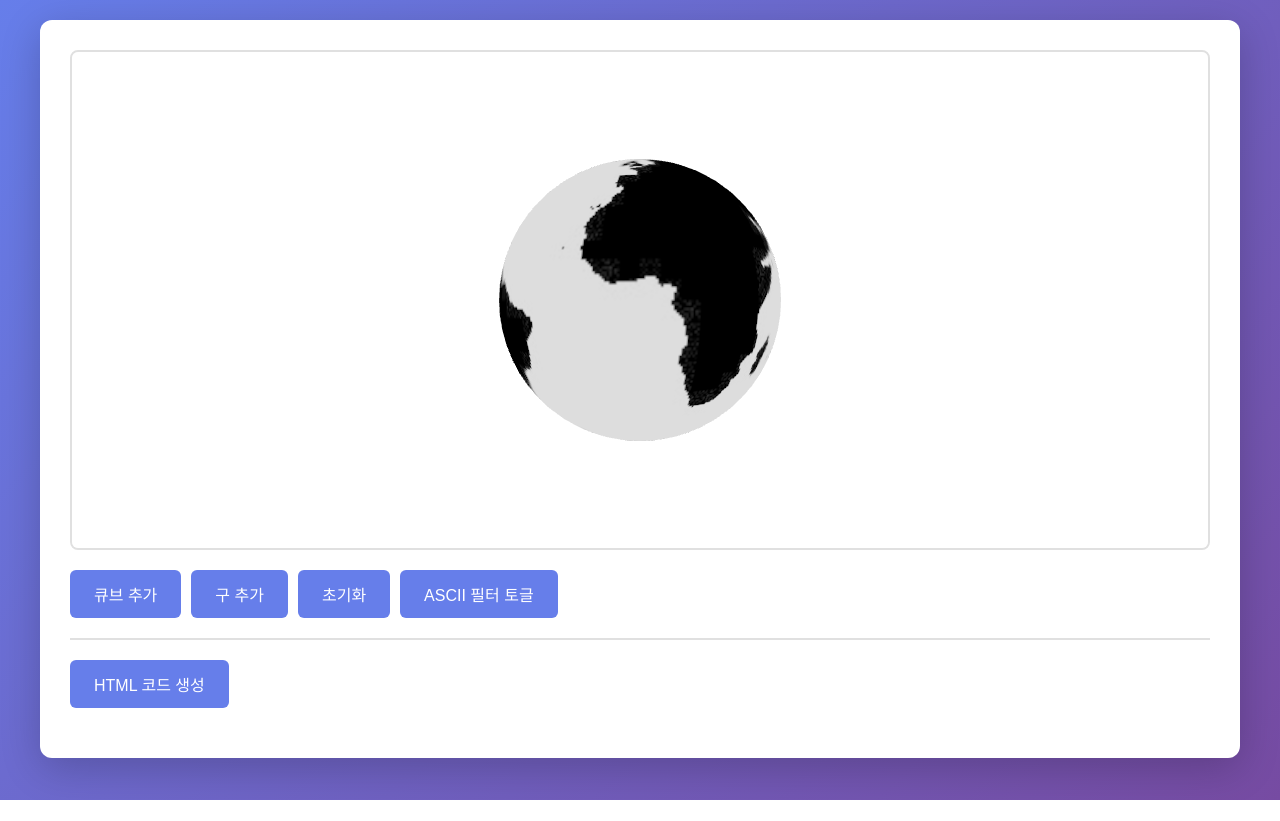
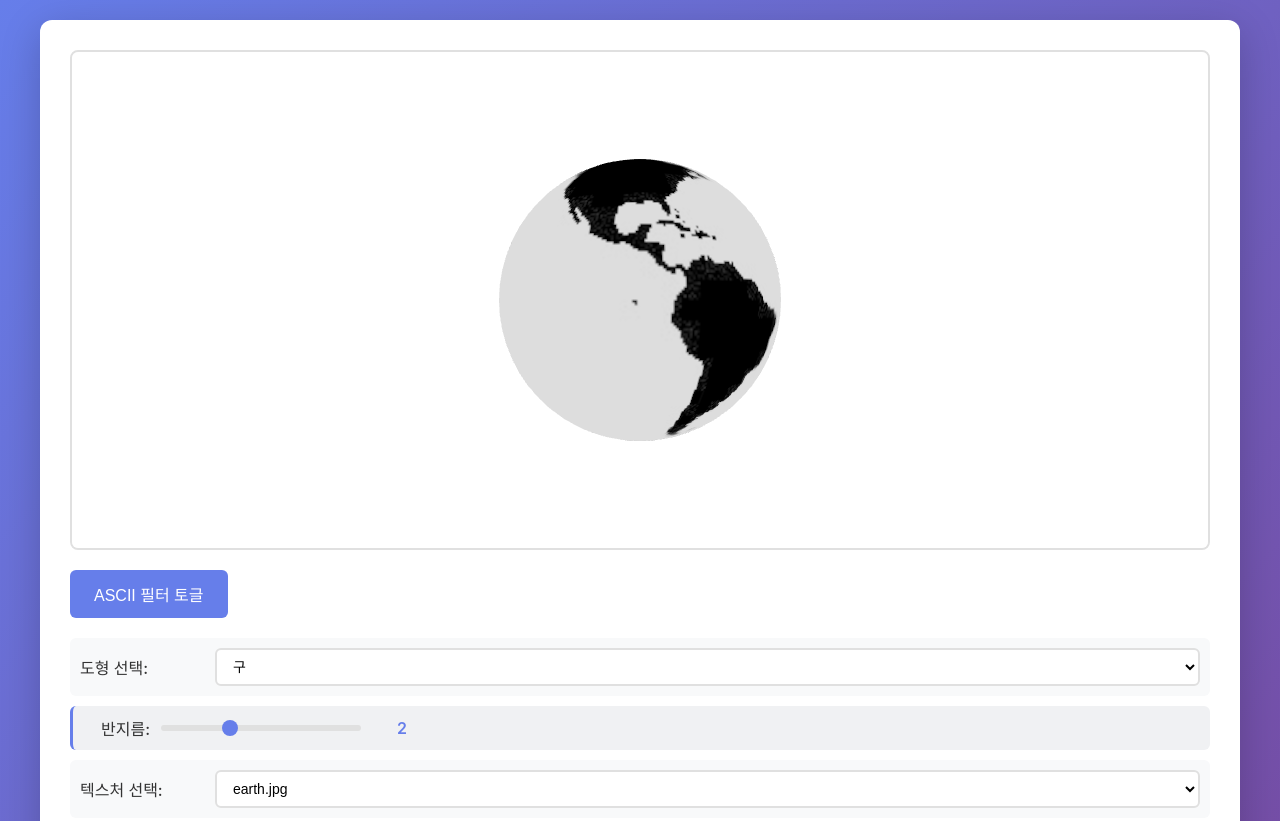
Before and after one commit to hwanghochul/ascmosaic, a website built with Vite: page editor/index.html in a window 1280 px wide. Shown: the top 821 px of the page. Before the commit the page ends 800 px from the top, so only its background shows below. Built offline with nearby package versions, Linux system fonts and the light colour scheme; animation ran at ten frames a second.

Commit message:
Enhance editor functionality by adding shape selection and parameters for Earth mesh; refactor texture handling and remove deprecated texture files to streamline resource management.

```diff
--- a/editor/index.html
+++ b/editor/index.html
@@ -68,7 +68,9 @@
       margin-bottom: 10px;
     }
 
-    .texture-selector-container {
+    .cell-select-container,
+    .texture-select-container,
+    .shape-select-container {
       display: flex;
       align-items: center;
       gap: 15px;
@@ -78,32 +80,73 @@
       margin-bottom: 10px;
     }
 
-    .texture-selector-container label {
+    .cell-select-container label,
+    .texture-select-container label,
+    .shape-select-container label {
       font-weight: 500;
       color: #333;
       min-width: 120px;
     }
 
-    .texture-options {
-      display: flex;
-      gap: 15px;
+    .combo-select {
       flex: 1;
-    }
-
-    .texture-option {
-      display: flex;
-      align-items: center;
-      gap: 5px;
-    }
-
-    .texture-option input[type="radio"] {
+      padding: 8px 12px;
+      font-size: 14px;
+      border: 2px solid #e0e0e0;
+      border-radius: 6px;
+      background: white;
       cursor: pointer;
     }
 
-    .texture-option label {
+    .combo-select:focus {
+      outline: none;
+      border-color: #667eea;
+    }
+
+    .shape-params-container {
+      display: flex;
+      align-items: center;
+      gap: 10px;
+      flex-wrap: wrap;
+      padding: 10px 10px 10px 28px;
+      margin-bottom: 10px;
+      background: #f0f1f3;
+      border-radius: 6px;
+      border-left: 3px solid #667eea;
+    }
+
+    .shape-params-container label {
+      font-weight: 500;
+      color: #333;
+      min-width: 50px;
+    }
+
+    .shape-params-container input[type="range"] {
+      flex: 1;
+      min-width: 100px;
+      max-width: 200px;
+      height: 6px;
+      border-radius: 3px;
+      background: #e0e0e0;
+      outline: none;
+      -webkit-appearance: none;
+    }
+
+    .shape-params-container input[type="range"]::-webkit-slider-thumb {
+      -webkit-appearance: none;
+      appearance: none;
+      width: 16px;
+      height: 16px;
+      border-radius: 50%;
+      background: #667eea;
       cursor: pointer;
-      font-weight: normal;
-      min-width: auto;
+    }
+
+    .shape-params-container .slider-value {
+      min-width: 36px;
+      text-align: right;
+      font-weight: 600;
+      color: #667eea;
     }
 
     .slider-container label {
@@ -238,9 +281,6 @@
     <div id="canvas-container" class="canvas-container"></div>
 
     <div class="controls">
-      <button id="add-cube-btn">큐브 추가</button>
-      <button id="add-sphere-btn">구 추가</button>
-      <button id="clear-btn">초기화</button>
       <button id="ascii-toggle-btn">ASCII 필터 토글</button>
     </div>
 
@@ -268,18 +308,42 @@
       <span class="slider-value" id="cell-count-value">6</span>
     </div>
 
-    <div class="texture-selector-container" id="texture-selector-container" style="display: none;">
-      <label>텍스처 선택:</label>
-      <div class="texture-options">
-        <div class="texture-option">
-          <input type="radio" id="texture-cell1" name="texture-select" value="/textures/mosaic_cell.png" checked>
-          <label for="texture-cell1">mosaic_cell.png</label>
-        </div>
-        <div class="texture-option">
-          <input type="radio" id="texture-cell2" name="texture-select" value="/textures/mosaic_cell2.png">
-          <label for="texture-cell2">mosaic_cell2.png</label>
-        </div>
-      </div>
+    <div class="cell-select-container" id="cell-select-container" style="display: none;">
+      <label for="cell-select">셀 선택:</label>
+      <select id="cell-select" class="combo-select"></select>
+    </div>
+
+    <div class="shape-select-container" id="shape-select-container">
+      <label for="shape-select">도형 선택:</label>
+      <select id="shape-select" class="combo-select">
+        <option value="sphere">구</option>
+        <option value="cube">큐브</option>
+        <option value="plane">평면</option>
+      </select>
+    </div>
+
+    <div class="shape-params-container" id="shape-sphere-params" style="display: none;">
+      <label for="sphere-radius">반지름:</label>
+      <input type="range" id="sphere-radius" min="0.5" max="5" value="2" step="0.1">
+      <span class="slider-value" id="sphere-radius-value">2</span>
+    </div>
+    <div class="shape-params-container" id="shape-cube-params" style="display: none;">
+      <label for="cube-size">크기:</label>
+      <input type="range" id="cube-size" min="1" max="6" value="4" step="0.1">
+      <span class="slider-value" id="cube-size-value">4</span>
+    </div>
+    <div class="shape-params-container" id="shape-plane-params" style="display: none;">
+      <label for="plane-width">가로:</label>
+      <input type="range" id="plane-width" min="1" max="6" value="4" step="0.1">
+      <span class="slider-value" id="plane-width-value">4</span>
+      <label for="plane-height">세로:</label>
+      <input type="range" id="plane-height" min="1" max="6" value="4" step="0.1">
+      <span class="slider-value" id="plane-height-value">4</span>
+    </div>
+
+    <div class="texture-select-container" id="texture-select-container">
+      <label for="texture-select">텍스처 선택:</label>
+      <select id="texture-select" class="combo-select"></select>
     </div>
 
     <div class="code-generation-container" style="margin-top: 20px;">
--- a/editor/main.ts
+++ b/editor/main.ts
@@ -1,11 +1,7 @@
-import { AscMosaic, createCube, createSphere } from '../src/index';
-import * as THREE from 'three';
+import { AscMosaic } from '../src/index';
 
 // DOM 요소 가져오기
 const canvasContainer = document.getElementById('canvas-container')!;
-const addCubeBtn = document.getElementById('add-cube-btn')!;
-const addSphereBtn = document.getElementById('add-sphere-btn')!;
-const clearBtn = document.getElementById('clear-btn')!;
 const asciiToggleBtn = document.getElementById('ascii-toggle-btn')!;
 const pixelSizeContainer = document.getElementById('pixel-size-container')!;
 const pixelSizeSlider = document.getElementById('pixel-size-slider')! as HTMLInputElement;
@@ -16,8 +12,22 @@ const noiseIntensityValue = document.getElementById('noise-intensity-value')!;
 const noiseFPSContainer = document.getElementById('noise-fps-container')!;
 const noiseFPSSlider = document.getElementById('noise-fps-slider')! as HTMLInputElement;
 const noiseFPSValue = document.getElementById('noise-fps-value')!;
-const textureSelectorContainer = document.getElementById('texture-selector-container')!;
-const textureSelectors = document.querySelectorAll('input[name="texture-select"]') as NodeListOf<HTMLInputElement>;
+const cellSelectContainer = document.getElementById('cell-select-container')!;
+const cellSelect = document.getElementById('cell-select')! as HTMLSelectElement;
+const shapeSelect = document.getElementById('shape-select')! as HTMLSelectElement;
+const shapeSphereParams = document.getElementById('shape-sphere-params')!;
+const shapeCubeParams = document.getElementById('shape-cube-params')!;
+const shapePlaneParams = document.getElementById('shape-plane-params')!;
+const sphereRadiusSlider = document.getElementById('sphere-radius')! as HTMLInputElement;
+const sphereRadiusValue = document.getElementById('sphere-radius-value')!;
+const cubeSizeSlider = document.getElementById('cube-size')! as HTMLInputElement;
+const cubeSizeValue = document.getElementById('cube-size-value')!;
+const planeWidthSlider = document.getElementById('plane-width')! as HTMLInputElement;
+const planeWidthValue = document.getElementById('plane-width-value')!;
+const planeHeightSlider = document.getElementById('plane-height')! as HTMLInputElement;
+const planeHeightValue = document.getElementById('plane-height-value')!;
+const textureSelectContainer = document.getElementById('texture-select-container')!;
+const textureSelect = document.getElementById('texture-select')! as HTMLSelectElement;
 const cellCountContainer = document.getElementById('cell-count-container')!;
 const cellCountSlider = document.getElementById('cell-count-slider')! as HTMLInputElement;
 const cellCountValue = document.getElementById('cell-count-value')!;
@@ -28,84 +38,76 @@ const generatedHtmlCode = document.getElementById('generated-html-code')! as HTM
 // AscMosaic 인스턴스 생성
 const mosaic = new AscMosaic(canvasContainer);
 
-// Scene, Camera, Renderer 가져오기
-const scene = mosaic.getScene();
-const camera = mosaic.getCamera();
-const renderer = mosaic.getRenderer();
-
-// 저장된 메시들
-const meshes: THREE.Mesh[] = [];
-
-// 큐브 추가 버튼
-addCubeBtn.addEventListener('click', () => {
-  const cube = createCube(1, Math.random() * 0xffffff);
-  cube.position.set(
-    (Math.random() - 0.5) * 4,
-    (Math.random() - 0.5) * 4,
-    (Math.random() - 0.5) * 4
-  );
-  scene.add(cube);
-  meshes.push(cube);
-});
-
-// 구 추가 버튼
-addSphereBtn.addEventListener('click', () => {
-  const sphere = createSphere(0.5, Math.random() * 0xffffff);
-  sphere.position.set(
-    (Math.random() - 0.5) * 4,
-    (Math.random() - 0.5) * 4,
-    (Math.random() - 0.5) * 4
-  );
-  scene.add(sphere);
-  meshes.push(sphere);
-});
-
-// 초기화 버튼
-clearBtn.addEventListener('click', () => {
-  meshes.forEach(mesh => {
-    mesh.geometry.dispose();
-    if (mesh.material instanceof THREE.Material) {
-      mesh.material.dispose();
-    }
-    scene.remove(mesh);
-  });
-  meshes.length = 0;
-});
-
 // 애니메이션 루프
 function animate() {
   requestAnimationFrame(animate);
-
-  // 모든 메시 회전
-  meshes.forEach(mesh => {
-    mesh.rotation.x += 0.01;
-    mesh.rotation.y += 0.01;
-  });
-
-  // AscMosaic의 렌더링 메서드 사용 (필터 지원)
   mosaic.renderOnce();
 }
+
+// 리소스 목록 (resource_list.json에서 로드)
+interface ResourceList {
+  cells: string[];
+  textures: string[];
+}
+
+type ShapeType = 'sphere' | 'cube' | 'plane';
 
 // 현재 설정값 저장
 let currentMosaicSize = 10;
 let currentNoiseIntensity = 0.0;
 let currentNoiseFPS = 10;
 let currentCellCount = 6;
-let currentTextureUrl = '/textures/mosaic_cell.png';
+let currentCellUrl = '/resource/mosaic_cell.png';
+let currentEarthTextureUrl = '/resource/earth.jpg';
+let currentShape: ShapeType = 'sphere';
+let currentRadius = 2;
+let currentCubeSize = 4;
+let currentPlaneWidth = 4;
+let currentPlaneHeight = 4;
+
+function getEarthOptions() {
+  const base: Record<string, unknown> = {
+    shape: currentShape,
+    textureUrl: currentEarthTextureUrl,
+  };
+  if (currentShape === 'sphere') {
+    base.radius = currentRadius;
+    base.widthSegments = 64;
+    base.heightSegments = 32;
+  } else if (currentShape === 'cube') {
+    base.size = currentCubeSize;
+  } else {
+    base.width = currentPlaneWidth;
+    base.height = currentPlaneHeight;
+  }
+  return base;
+}
+
+function applyEarth() {
+  mosaic.addEarth(getEarthOptions());
+}
+
+function showShapeParams(shape: ShapeType) {
+  shapeSphereParams.style.display = shape === 'sphere' ? 'flex' : 'none';
+  shapeCubeParams.style.display = shape === 'cube' ? 'flex' : 'none';
+  shapePlaneParams.style.display = shape === 'plane' ? 'flex' : 'none';
+}
+
+// 초기 도형 서브 UI 표시
+showShapeParams(currentShape);
 
 // ASCII 필터 토글 버튼
 asciiToggleBtn.addEventListener('click', async () => {
   try {
     await mosaic.toggleAsciiMosaicFilter({
-      mosaicSize: currentMosaicSize, // 모자이크 블록 크기
-      mosaicCellTextureUrl: currentTextureUrl, // 모자이크 셀 아틀라스
-      cellCount: currentCellCount, // 아틀라스의 셀 개수 (가로 방향)
-      backgroundColor: 0xffffff, // 흰색 배경
-      noiseIntensity: currentNoiseIntensity, // 노이즈 강도 (0.0 ~ 1.0)
-      noiseFPS: currentNoiseFPS, // 노이즈 업데이트 FPS
+      mosaicSize: currentMosaicSize,
+      mosaicCellTextureUrl: currentCellUrl,
+      cellCount: currentCellCount,
+      backgroundColor: 0xffffff,
+      noiseIntensity: currentNoiseIntensity,
+      noiseFPS: currentNoiseFPS,
     });
 
-    // 버튼 텍스트 업데이트
     if (mosaic.isAsciiMosaicFilterEnabled()) {
       asciiToggleBtn.textContent = 'ASCII 필터 끄기';
       asciiToggleBtn.style.background = '#28a745';
@@ -113,7 +115,7 @@ asciiToggleBtn.addEventListener('click', async () => {
       noiseIntensityContainer.style.display = 'flex';
       noiseFPSContainer.style.display = 'flex';
       cellCountContainer.style.display = 'flex';
-      textureSelectorContainer.style.display = 'flex';
+      cellSelectContainer.style.display = 'flex';
     } else {
       asciiToggleBtn.textContent = 'ASCII 필터 토글';
       asciiToggleBtn.style.background = '#667eea';
@@ -121,7 +123,7 @@ asciiToggleBtn.addEventListener('click', async () => {
       noiseIntensityContainer.style.display = 'none';
       noiseFPSContainer.style.display = 'none';
       cellCountContainer.style.display = 'none';
-      textureSelectorContainer.style.display = 'none';
+      cellSelectContainer.style.display = 'none';
     }
   } catch (error) {
     console.error('ASCII 필터 토글 오류:', error);
@@ -176,7 +178,7 @@ cellCountSlider.addEventListener('input', async (e) => {
     await mosaic.disableAsciiMosaicFilter();
     await mosaic.enableAsciiMosaicFilter({
       mosaicSize: currentMosaicSize,
-      mosaicCellTextureUrl: currentTextureUrl,
+      mosaicCellTextureUrl: currentCellUrl,
       cellCount: currentCellCount,
       backgroundColor: 0xffffff,
       noiseIntensity: currentNoiseIntensity,
@@ -185,18 +187,16 @@ cellCountSlider.addEventListener('input', async (e) => {
   }
 });
 
-// 텍스처 선택 이벤트
-textureSelectors.forEach(selector => {
-  selector.addEventListener('change', async (e) => {
-    const selectedTexture = (e.target as HTMLInputElement).value;
-    currentTextureUrl = selectedTexture;
-
-    // 필터가 활성화되어 있으면 재활성화하여 새 텍스처 적용
+// 셀 선택 이벤트
+cellSelect.addEventListener('change', async () => {
+  const value = cellSelect.value;
+  if (!value) return;
+  currentCellUrl = value;
   if (mosaic.isAsciiMosaicFilterEnabled()) {
     await mosaic.disableAsciiMosaicFilter();
     await mosaic.enableAsciiMosaicFilter({
       mosaicSize: currentMosaicSize,
-        mosaicCellTextureUrl: currentTextureUrl,
+      mosaicCellTextureUrl: currentCellUrl,
       cellCount: currentCellCount,
       backgroundColor: 0xffffff,
       noiseIntensity: currentNoiseIntensity,
@@ -204,17 +204,50 @@ textureSelectors.forEach(selector => {
     });
   }
 });
+
+// 도형 선택 이벤트
+shapeSelect.addEventListener('change', () => {
+  currentShape = shapeSelect.value as ShapeType;
+  showShapeParams(currentShape);
+  applyEarth();
+});
+
+// 구 반지름
+sphereRadiusSlider.addEventListener('input', () => {
+  currentRadius = parseFloat(sphereRadiusSlider.value);
+  sphereRadiusValue.textContent = currentRadius.toFixed(1);
+  applyEarth();
+});
+
+// 큐브 크기
+cubeSizeSlider.addEventListener('input', () => {
+  currentCubeSize = parseFloat(cubeSizeSlider.value);
+  cubeSizeValue.textContent = currentCubeSize.toFixed(1);
+  applyEarth();
+});
+
+// 평면 가로/세로
+planeWidthSlider.addEventListener('input', () => {
+  currentPlaneWidth = parseFloat(planeWidthSlider.value);
+  planeWidthValue.textContent = currentPlaneWidth.toFixed(1);
+  applyEarth();
+});
+planeHeightSlider.addEventListener('input', () => {
+  currentPlaneHeight = parseFloat(planeHeightSlider.value);
+  planeHeightValue.textContent = currentPlaneHeight.toFixed(1);
+  applyEarth();
+});
+
+// 텍스처 선택 이벤트
+textureSelect.addEventListener('change', () => {
+  const value = textureSelect.value;
+  if (!value) return;
+  currentEarthTextureUrl = value;
+  applyEarth();
 });
 
 // 조명 추가 (지구본을 위해 필요)
 mosaic.addLights();
-
-// 지구본 추가
-mosaic.addEarth({
-  radius: 2,
-  widthSegments: 64,
-  heightSegments: 32,
-});
 
 // OrbitControls 설정 (마우스로 지구본 회전 및 줌)
 mosaic.setupOrbitControls({
@@ -224,11 +257,49 @@ mosaic.setupOrbitControls({
   zoomSpeed: 0.1,
 });
 
+// resource_list.json 로드 후 콤보박스 채우기 및 지구본 추가
+function loadResourceList(): Promise<void> {
+  return fetch('/resource/resource_list.json')
+    .then((res) => (res.ok ? res.json() : Promise.reject(new Error('resource_list.json 로드 실패'))))
+    .then((list: ResourceList) => {
+      const base = '/resource/';
+      cellSelect.innerHTML = '';
+      (list.cells ?? []).forEach((filename) => {
+        const opt = document.createElement('option');
+        opt.value = base + filename;
+        opt.textContent = filename;
+        cellSelect.appendChild(opt);
+      });
+      textureSelect.innerHTML = '';
+      (list.textures ?? []).forEach((filename) => {
+        const opt = document.createElement('option');
+        opt.value = base + filename;
+        opt.textContent = filename;
+        textureSelect.appendChild(opt);
+      });
+      if (list.cells?.length) currentCellUrl = base + list.cells[0];
+      if (list.textures?.length) currentEarthTextureUrl = base + list.textures[0];
+      showShapeParams(currentShape);
+      applyEarth();
+    })
+    .catch((err) => {
+      console.warn('resource_list.json 로드 실패, 기본값 사용:', err);
+      showShapeParams(currentShape);
+      applyEarth();
+    });
+}
+
 // HTML 스니펫 생성 (컨테이너별 data 설정, 로직은 외부 스크립트 — 여러 인스턴스 시 div만 복사·스크립트는 한 번만)
 function generateHTMLCode(): string {
   const config = {
+    shape: currentShape,
+    radius: currentRadius,
+    size: currentCubeSize,
+    width: currentPlaneWidth,
+    height: currentPlaneHeight,
     mosaicSize: currentMosaicSize,
-    mosaicCellTextureUrl: currentTextureUrl,
+    mosaicCellTextureUrl: currentCellUrl,
+    textureUrl: currentEarthTextureUrl,
     cellCount: currentCellCount,
     backgroundColor: 0xffffff,
     noiseIntensity: currentNoiseIntensity,
@@ -289,9 +360,5 @@ previewHtmlBtn.addEventListener('click', () => {
   }
 });
 
-// 애니메이션 시작
-animate();
-
-// 초기 큐브 추가 (선택사항)
-// mosaic.addCube();
-// mosaic.animate();
+// 리소스 로드 후 애니메이션 시작
+loadResourceList().then(() => animate());
--- /dev/null
+++ b/public/resource/resource_list.json
@@ -0,0 +1,4 @@
+{
+  "cells": ["mosaic_cell.png", "mosaic_cell2.png"],
+  "textures": ["earth.jpg", "test.jpg"]
+}
--- a/src/asciiMosaicFilter.ts
+++ b/src/asciiMosaicFilter.ts
@@ -201,7 +201,7 @@ export class AsciiMosaicFilter {
   private async initAtlas(
     options: AsciiMosaicFilterOptions
   ): Promise<void> {
-    const textureUrl = options.mosaicCellTextureUrl ?? '/textures/mosaic_cell.png';
+    const textureUrl = options.mosaicCellTextureUrl ?? '/resource/mosaic_cell.png';
     const cellCount = options.cellCount ?? 10; // 기본값
 
     const textureLoader = new THREE.TextureLoader();
--- a/src/earth.ts
+++ /dev/null
@@ -1,89 +0,0 @@
-import * as THREE from 'three';
-
-/**
- * 지구본 생성 옵션
- */
-export interface EarthOptions {
-  /** 반지름 */
-  radius?: number;
-  /** 텍스처 URL (지정하지 않으면 로컬 이미지 사용) */
-  textureUrl?: string;
-  /** 세그먼트 수 (widthSegments) */
-  widthSegments?: number;
-  /** 세그먼트 수 (heightSegments) */
-  heightSegments?: number;
-}
-
-// 기본 로컬 지구 텍스처 경로 (public/textures/earth.jpg)
-const DEFAULT_EARTH_TEXTURE_URL = '/textures/earth.jpg';
-
-/**
- * 지구본을 생성합니다.
- */
-export function createEarth(options: EarthOptions = {}): THREE.Mesh {
-  const radius = options.radius ?? 2;
-  const widthSegments = options.widthSegments ?? 64;
-  const heightSegments = options.heightSegments ?? 32;
-  const textureUrl = options.textureUrl ?? DEFAULT_EARTH_TEXTURE_URL;
-
-  // 지오메트리 생성
-  const geometry = new THREE.SphereGeometry(
-    radius,
-    widthSegments,
-    heightSegments
-  );
-
-  // 텍스처 로더
-  const textureLoader = new THREE.TextureLoader();
-
-  // 텍스처 로딩
-  let texture: THREE.Texture | null = null;
-  let textureLoadFailed = false;
-
-  try {
-    texture = textureLoader.load(
-      textureUrl,
-      // 로딩 성공
-      () => {
-        if (texture) {
-          texture.needsUpdate = true;
-        }
-      },
-      // 진행 중
-      undefined,
-      // 로딩 실패
-      (error) => {
-        console.warn('지구 텍스처 로딩 실패:', error);
-        console.warn('텍스처 URL:', textureUrl);
-        textureLoadFailed = true;
-      }
-    );
-  } catch (error) {
-    console.warn('텍스처 로더 오류:', error);
-    textureLoadFailed = true;
-  }
-
-  // 머티리얼 생성 (조명 필요)
-  const materialOptions: THREE.MeshStandardMaterialParameters = {
-    roughness: 0.8,
-    metalness: 0.2,
-    color: 0xDDDDDD,
-  };
-
-  // 텍스처가 성공적으로 로드된 경우에만 추가
-  if (texture && !textureLoadFailed) {
-    materialOptions.map = texture;
-  } else {
-    // 텍스처 로딩 실패 시 기본 색상 사용
-    materialOptions.color = 0x4a90e2; // 지구색과 유사한 파란색
-    console.warn('텍스처를 사용할 수 없어 기본 색상으로 표시합니다.');
-  }
-
-  const material = new THREE.MeshBasicMaterial(materialOptions);
-
-  // 메시 생성
-  const earth = new THREE.Mesh(geometry, material);
-  earth.name = 'Earth';
-
-  return earth;
-}
--- a/src/index.ts
+++ b/src/index.ts
@@ -3,7 +3,7 @@ import {
   AsciiMosaicFilter,
   AsciiMosaicFilterOptions,
 } from './asciiMosaicFilter';
-import { createEarth, EarthOptions } from './earth';
+import { createTexturedMesh, TexturedMeshOptions } from './texturedMesh';
 import { OrbitControls, OrbitControlsOptions } from './orbitControls';
 
 /**
@@ -67,10 +67,10 @@ export class AscMosaic {
   }
 
   /**
-   * 지구본을 추가합니다
+   * 지구본(텍스처 메시)을 추가합니다 (구/큐브/평면 선택 가능)
    */
-  addEarth(options?: EarthOptions): THREE.Mesh {
-    // 기존 지구본 제거
+  addEarth(options?: TexturedMeshOptions): THREE.Mesh {
+    // 기존 메시 제거
     if (this.earth) {
       this.scene.remove(this.earth);
       if (this.earth.geometry) {
@@ -81,8 +81,7 @@ export class AscMosaic {
       }
     }
 
-    // 지구본 생성
-    this.earth = createEarth(options);
+    this.earth = createTexturedMesh(options);
     this.scene.add(this.earth);
 
     // 카메라 위치 조정 (지구본 중심으로)
@@ -357,7 +356,13 @@ export {
 } from './asciiMosaicFilter';
 
 // 지구본 내보내기
-export { createEarth, type EarthOptions } from './earth';
+export {
+  createTexturedMesh,
+  createTexturedMesh as createEarth,
+  type TexturedMeshOptions,
+  type TexturedMeshOptions as EarthOptions,
+  type TexturedMeshShape,
+} from './texturedMesh';
 
 // OrbitControls 내보내기
 export { OrbitControls, type OrbitControlsOptions } from './orbitControls';
--- /dev/null
+++ b/src/texturedMesh.ts
@@ -0,0 +1,93 @@
+import * as THREE from 'three';
+
+export type TexturedMeshShape = 'sphere' | 'cube' | 'plane';
+
+/**
+ * 텍스처 메시 생성 옵션
+ */
+export interface TexturedMeshOptions {
+  /** 도형 종류 */
+  shape?: TexturedMeshShape;
+  /** 텍스처 URL */
+  textureUrl?: string;
+  /** 구 반지름 (shape: sphere) */
+  radius?: number;
+  /** 구 세그먼트 (shape: sphere) */
+  widthSegments?: number;
+  heightSegments?: number;
+  /** 큐브 한 변 길이 (shape: cube) */
+  size?: number;
+  /** 평면 가로 (shape: plane) */
+  width?: number;
+  /** 평면 세로 (shape: plane) */
+  height?: number;
+}
+
+const DEFAULT_TEXTURE_URL = '/resource/earth.jpg';
+
+/**
+ * 텍스처가 입혀진 메시를 생성합니다 (구/큐브/평면).
+ */
+export function createTexturedMesh(options: TexturedMeshOptions = {}): THREE.Mesh {
+  const shape = options.shape ?? 'sphere';
+  const textureUrl = options.textureUrl ?? DEFAULT_TEXTURE_URL;
+  const radius = options.radius ?? 2;
+  const widthSegments = options.widthSegments ?? 64;
+  const heightSegments = options.heightSegments ?? 32;
+  const size = options.size ?? 4;
+  const width = options.width ?? 4;
+  const height = options.height ?? 4;
+
+  let geometry: THREE.BufferGeometry;
+  switch (shape) {
+    case 'sphere':
+      geometry = new THREE.SphereGeometry(radius, widthSegments, heightSegments);
+      break;
+    case 'cube':
+      geometry = new THREE.BoxGeometry(size, size, size);
+      break;
+    case 'plane':
+      geometry = new THREE.PlaneGeometry(width, height);
+      break;
+    default:
+      geometry = new THREE.SphereGeometry(radius, widthSegments, heightSegments);
+  }
+
+  const textureLoader = new THREE.TextureLoader();
+  let texture: THREE.Texture | null = null;
+  let textureLoadFailed = false;
+
+  try {
+    texture = textureLoader.load(
+      textureUrl,
+      () => {
+        if (texture) texture.needsUpdate = true;
+      },
+      undefined,
+      (error) => {
+        console.warn('텍스처 로딩 실패:', error);
+        textureLoadFailed = true;
+      }
+    );
+  } catch (error) {
+    console.warn('텍스처 로더 오류:', error);
+    textureLoadFailed = true;
+  }
+
+  const materialOptions: THREE.MeshStandardMaterialParameters = {
+    roughness: 0.8,
+    metalness: 0.2,
+    color: 0xdddddd,
+  };
+  if (texture && !textureLoadFailed) {
+    materialOptions.map = texture;
+  } else {
+    materialOptions.color = 0x4a90e2;
+  }
+
+  const material = new THREE.MeshBasicMaterial(materialOptions);
+  const mesh = new THREE.Mesh(geometry, material);
+  mesh.name = 'TexturedMesh';
+
+  return mesh;
+}
```
Also changed, not shown: editor/ascmosaic-app.ts (+31 -7 lines), public/resource/earth.jpg (renamed from public/textures/earth.jpg), public/resource/mosaic_cell.png (renamed from public/textures/mosaic_cell.png), public/resource/mosaic_cell2.png (renamed from public/textures/mosaic_cell2.png), public/resource/test.jpg (added). Lines whose indentation alone changed are shown as unchanged.
